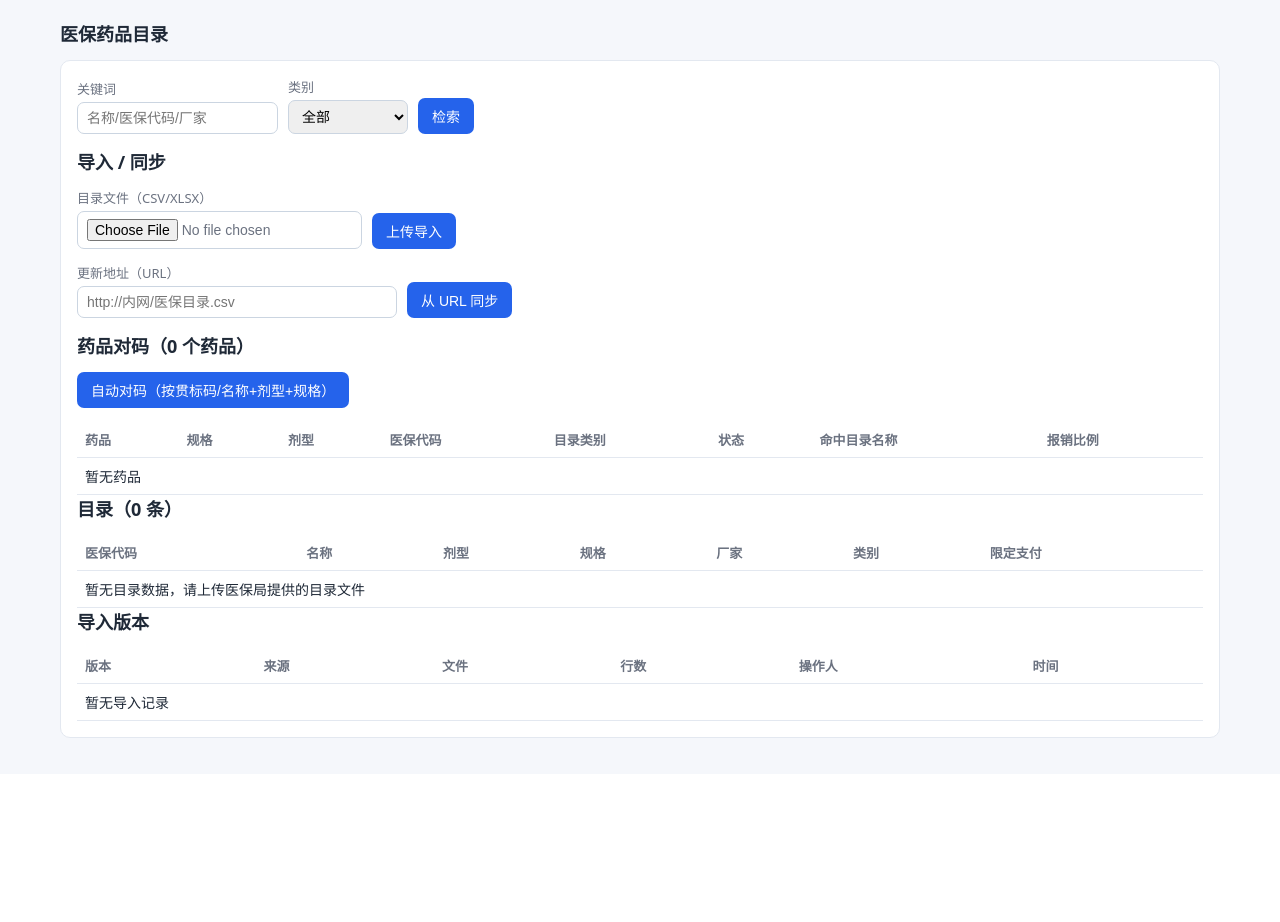
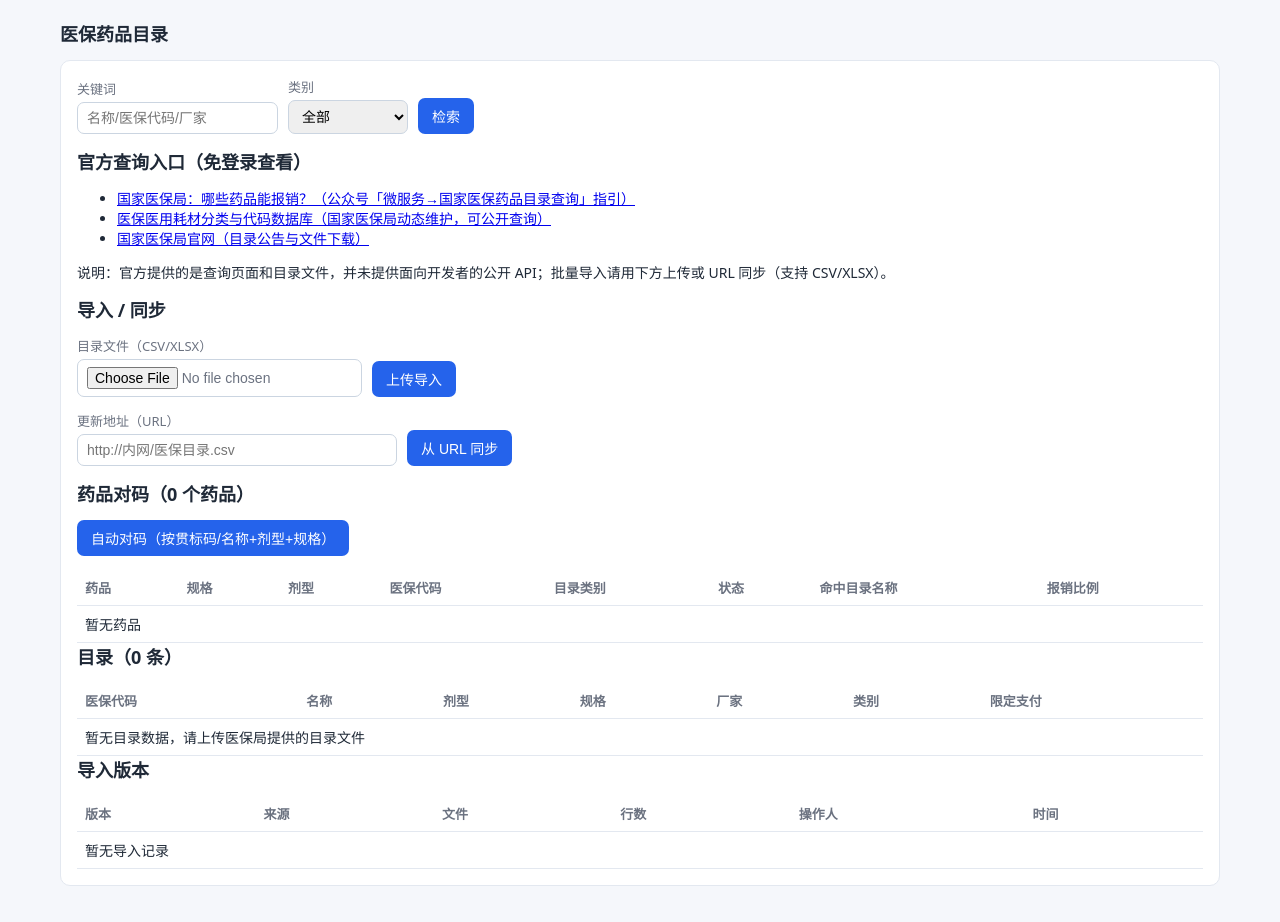
Before and after one commit to lanyangyin/his-clinic-suite, a FastAPI app: template app/modules/admin/templates/insurance_catalog.html in a window 1280 px wide. Shown: the part 128-1050 px from the top of the page. Before the commit the page ends 866 px from the top, so only its background shows below. Run offline with FastAPI, Linux system fonts and the light colour scheme; the template is opened without the code that fills it, so the values that code supplies are empty.

Commit message:
docs: 医保目录页补充官方免登录查询入口与说明

```diff
--- a/app/modules/admin/templates/insurance_catalog.html
+++ b/app/modules/admin/templates/insurance_catalog.html
@@ -17,6 +17,14 @@
     </label>
     <button type="submit">检索</button>
   </form>
+
+  <h2>官方查询入口（免登录查看）</h2>
+  <ul>
+    <li><a href="https://www.nhsa.gov.cn/art/2026/1/5/art_14_19235.html" target="_blank">国家医保局：哪些药品能报销？（公众号「微服务→国家医保药品目录查询」指引）</a></li>
+    <li><a href="https://code.nhsa.gov.cn" target="_blank">医保医用耗材分类与代码数据库（国家医保局动态维护，可公开查询）</a></li>
+    <li><a href="https://www.nhsa.gov.cn" target="_blank">国家医保局官网（目录公告与文件下载）</a></li>
+  </ul>
+  <p>说明：官方提供的是查询页面和目录文件，并未提供面向开发者的公开 API；批量导入请用下方上传或 URL 同步（支持 CSV/XLSX）。</p>
 
   <h2>导入 / 同步</h2>
   <form class="inline" method="post" action="/admin/insurance-catalog/import" enctype="multipart/form-data">
```
Also changed, not shown: docs/入库与医保目录设计.md (+1 -1 lines).
